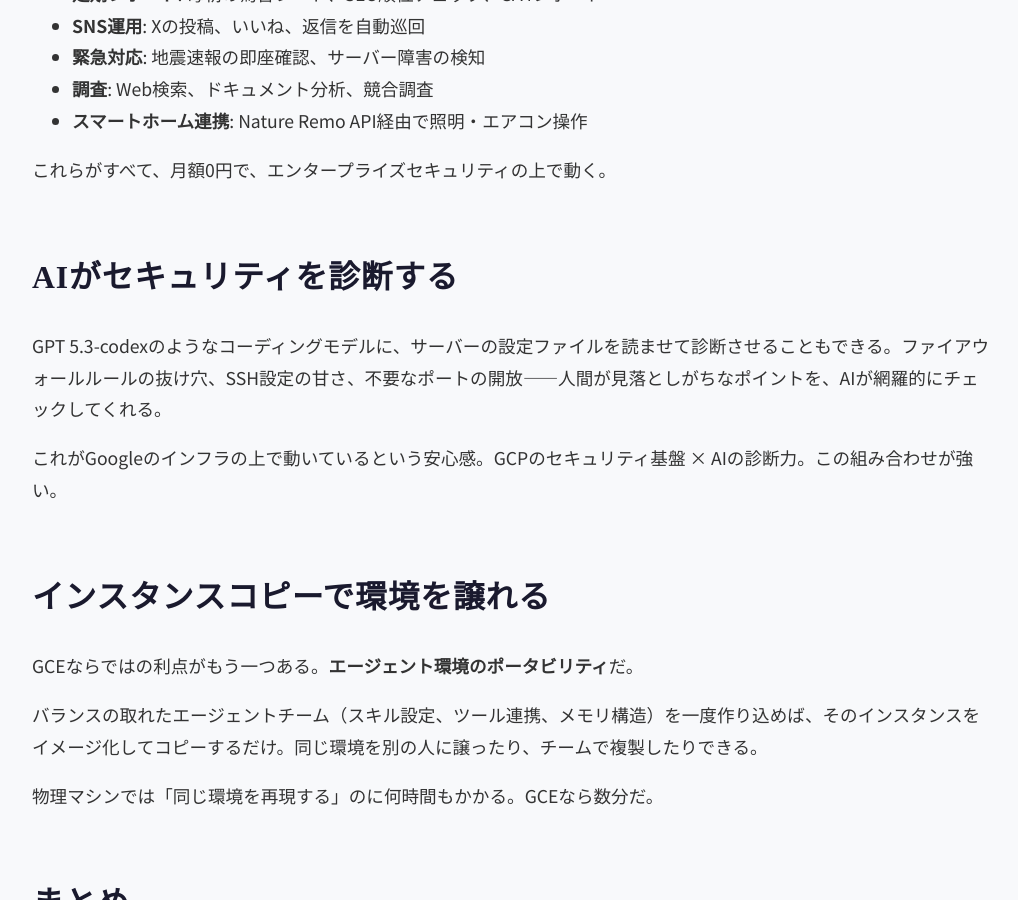
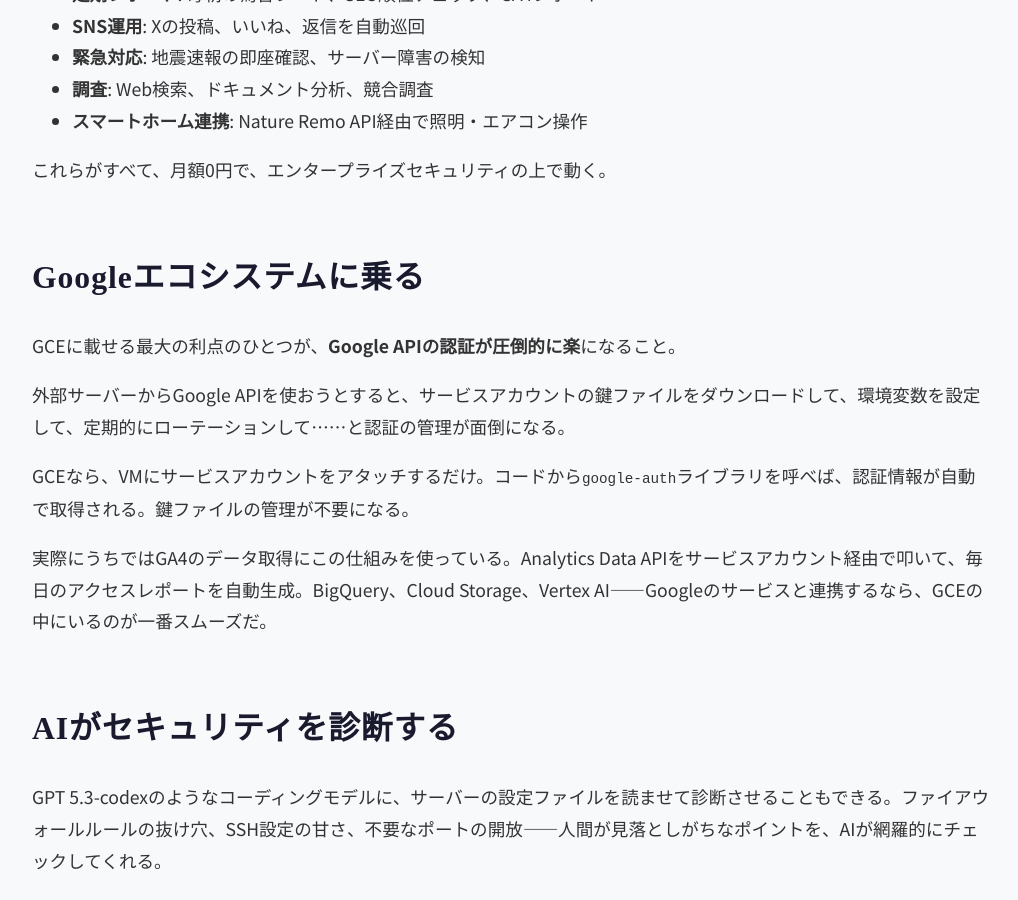
Before and after one commit to furoku/furoku, a Jekyll site: the page built from docs/_posts/2026-02-08-openclaw-gce-guide.md, in a window 1280 px wide and 900 px high, scrolled down 5056 px. Shown: the whole window, without its empty margins (128-1146 px from the left). Built offline with Jekyll 4.4.1, drawn with Linux system fonts in a browser that asks for light colours; some of the changed text lies outside the part shown.

Commit message:
記事追記: Googleエコシステム連携、API認証の楽さ

```diff
--- a/docs/_posts/2026-02-08-openclaw-gce-guide.md
+++ b/docs/_posts/2026-02-08-openclaw-gce-guide.md
@@ -160,6 +160,16 @@ GCEでOpenClawを動かすと、24時間365日のAIエージェントが手に
 
 これらがすべて、月額0円で、エンタープライズセキュリティの上で動く。
 
+## Googleエコシステムに乗る
+
+GCEに載せる最大の利点のひとつが、**Google APIの認証が圧倒的に楽**になること。
+
+外部サーバーからGoogle APIを使おうとすると、サービスアカウントの鍵ファイルをダウンロードして、環境変数を設定して、定期的にローテーションして……と認証の管理が面倒になる。
+
+GCEなら、VMにサービスアカウントをアタッチするだけ。コードから`google-auth`ライブラリを呼べば、認証情報が自動で取得される。鍵ファイルの管理が不要になる。
+
+実際にうちではGA4のデータ取得にこの仕組みを使っている。Analytics Data APIをサービスアカウント経由で叩いて、毎日のアクセスレポートを自動生成。BigQuery、Cloud Storage、Vertex AI——Googleのサービスと連携するなら、GCEの中にいるのが一番スムーズだ。
+
 ## AIがセキュリティを診断する
 
 GPT 5.3-codexのようなコーディングモデルに、サーバーの設定ファイルを読ませて診断させることもできる。ファイアウォールルールの抜け穴、SSH設定の甘さ、不要なポートの開放——人間が見落としがちなポイントを、AIが網羅的にチェックしてくれる。
@@ -180,8 +190,9 @@ GCEでOpenClawを動かすメリットは4つ：
 
 1. **安定した24/7稼働** — 電源もネットワークもGoogleが管理
 2. **エンタープライズセキュリティ** — IAM、VPC、監査ログが標準装備
-3. **AIによる自己管理** — モデルがGCPに習熟しているから、自分のインフラを自分でメンテできる
-4. **ポータビリティ** — インスタンスコピーで環境をまるごと複製・譲渡
+3. **Googleエコシステム** — API認証が楽、GA4・BigQuery・Vertex AIと自然に連携
+4. **AIによる自己管理** — モデルがGCPに習熟しているから、自分のインフラを自分でメンテできる
+5. **ポータビリティ** — インスタンスコピーで環境をまるごと複製・譲渡
 
 ローカルマシンにはローカルの良さがある。でも「AIエージェントを常時稼働させたい」が目的なら、GCEは有力な選択肢だ。
 
```
